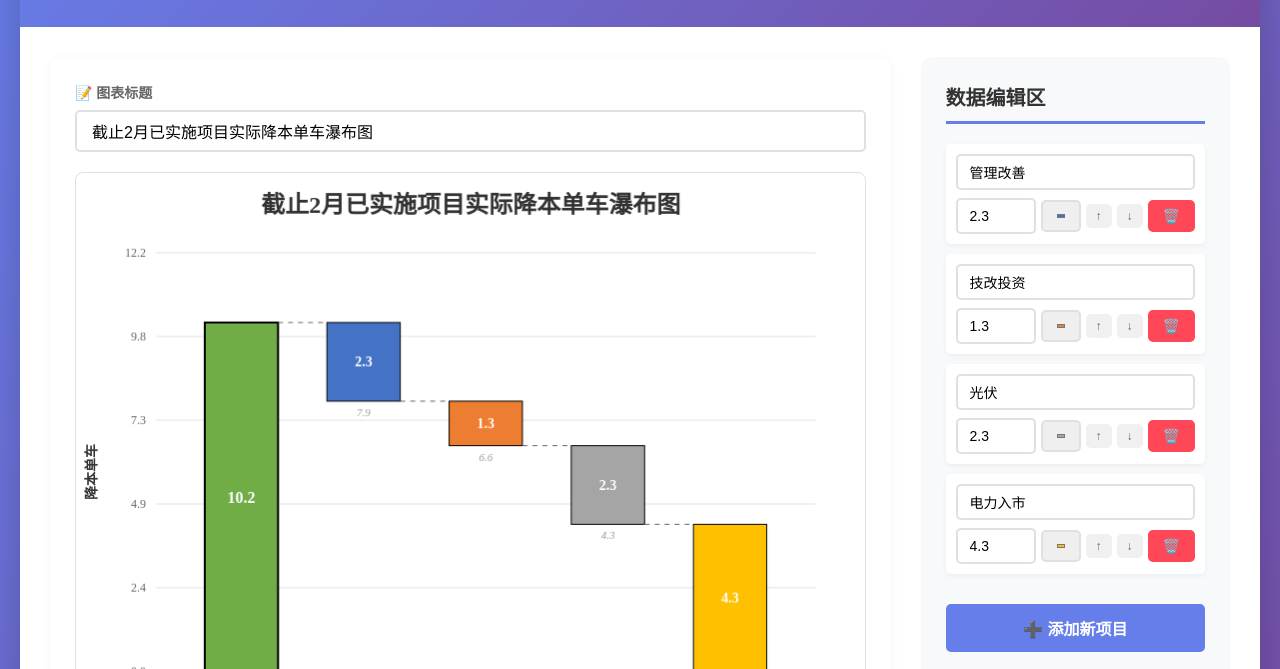
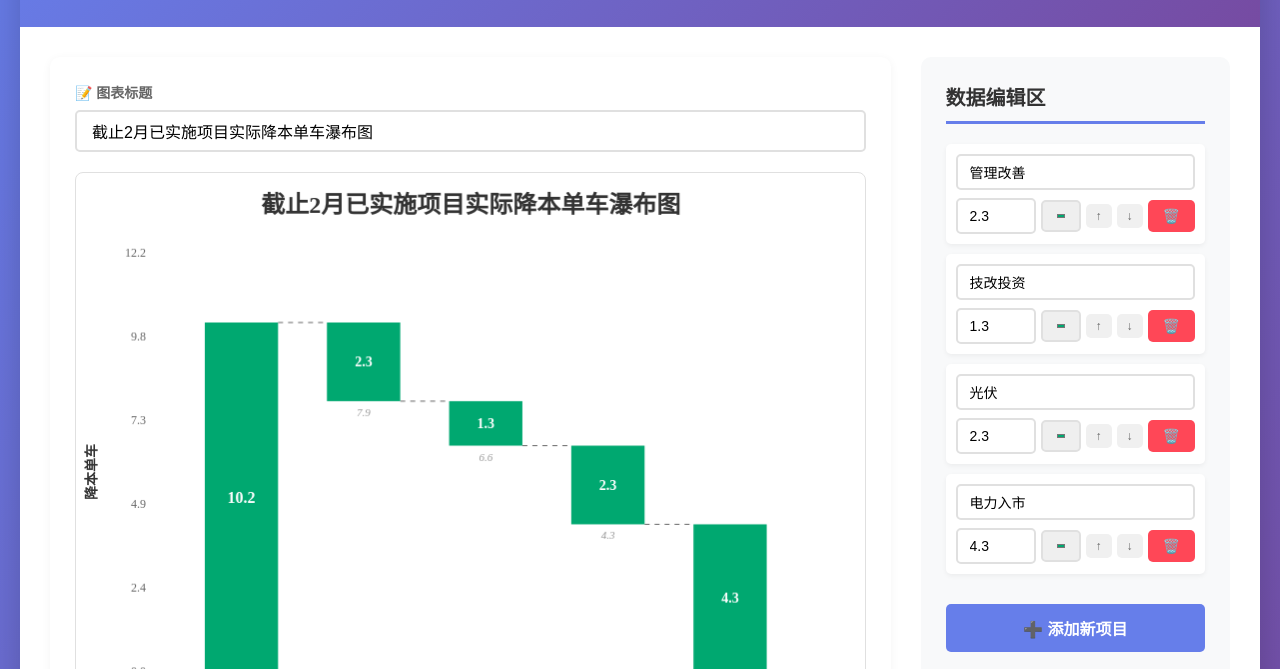
Before and after one commit to dzh18298211596-bit/waterfall-chart, a plain HTML site: page index.html in a window 1280 px wide. Shown: the part 123-792 px from the top of the page. Drawn offline with Linux system fonts and the light colour scheme.

Commit message:
更新样式：使用理想绿色，去除边框和网格线
- 将所有柱状图颜色改为理想绿 (#00A870)
- 去除柱子的黑色边框
- 去除坐标网格线，保留Y轴数值标签

Co-Authored-By: Claude Sonnet 4.5 <noreply@anthropic.com>

```diff
--- a/index.html
+++ b/index.html
@@ -316,7 +316,7 @@
                     <div class="value" id="totalValue">10.2</div>
                     <div class="total-color-picker">
                         <label>柱子颜色:</label>
-                        <input type="color" id="totalColor" value="#70AD47"
+                        <input type="color" id="totalColor" value="#00A870"
                                onchange="updateTotalColor(this.value)"
                                title="选择总计柱颜色">
                     </div>
@@ -332,13 +332,13 @@
     <script>
         // 初始数据
         let dataItems = [
-            { name: '管理改善', value: 2.3, color: '#4472C4' },
-            { name: '技改投资', value: 1.3, color: '#ED7D31' },
-            { name: '光伏', value: 2.3, color: '#A5A5A5' },
-            { name: '电力入市', value: 4.3, color: '#FFC000' }
+            { name: '管理改善', value: 2.3, color: '#00A870' },
+            { name: '技改投资', value: 1.3, color: '#00A870' },
+            { name: '光伏', value: 2.3, color: '#00A870' },
+            { name: '电力入市', value: 4.3, color: '#00A870' }
         ];
 
-        let totalColor = '#70AD47'; // 总计柱颜色
+        let totalColor = '#00A870'; // 总计柱颜色
 
         const canvas = document.getElementById('chartCanvas');
         const ctx = canvas.getContext('2d');
@@ -415,11 +415,10 @@
 
         // 添加新行
         function addRow() {
-            const colors = ['#4472C4', '#ED7D31', '#A5A5A5', '#FFC000', '#70AD47', '#5B9BD5', '#C55A11'];
             dataItems.push({
                 name: '新项目',
                 value: 0,
-                color: colors[dataItems.length % colors.length]
+                color: '#00A870'
             });
             renderDataTable();
             drawChart();
@@ -489,15 +488,9 @@
             ctx.textAlign = 'center';
             ctx.fillText(chartTitle, width / 2, 40);
 
-            // 绘制网格线
-            ctx.strokeStyle = '#e0e0e0';
-            ctx.lineWidth = 1;
+            // Y轴标签（不绘制网格线）
             for (let i = 0; i <= 5; i++) {
                 const y = padding.top + (chartHeight / 5) * i;
-                ctx.beginPath();
-                ctx.moveTo(padding.left, y);
-                ctx.lineTo(width - padding.right, y);
-                ctx.stroke();
 
                 // Y轴标签
                 const value = maxValue * (1 - i / 5);
@@ -558,9 +551,6 @@
 
             ctx.fillStyle = totalColor;
             ctx.fillRect(totalX, totalY, barWidth, totalHeight);
-            ctx.strokeStyle = '#000';
-            ctx.lineWidth = 2;
-            ctx.strokeRect(totalX, totalY, barWidth, totalHeight);
 
             ctx.fillStyle = 'white';
             ctx.font = 'bold 16px Microsoft YaHei';
@@ -594,9 +584,6 @@
                 // 绘制柱子
                 ctx.fillStyle = item.color;
                 ctx.fillRect(x, topY, barWidth, barHeight);
-                ctx.strokeStyle = '#000';
-                ctx.lineWidth = 1;
-                ctx.strokeRect(x, topY, barWidth, barHeight);
 
                 // 柱子内数值
                 ctx.fillStyle = 'white';
```
